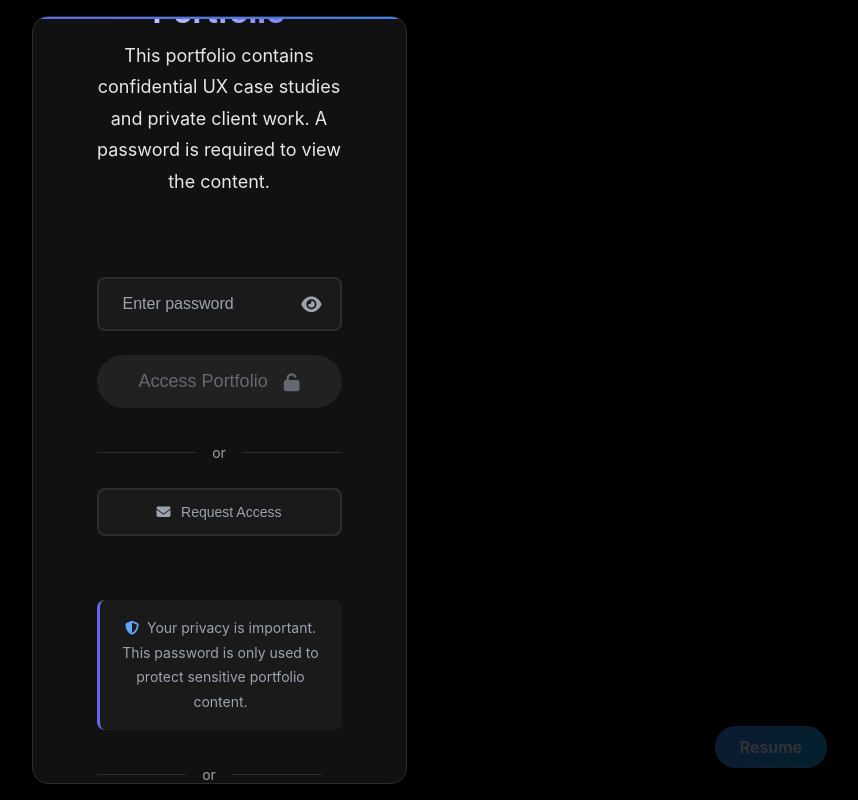
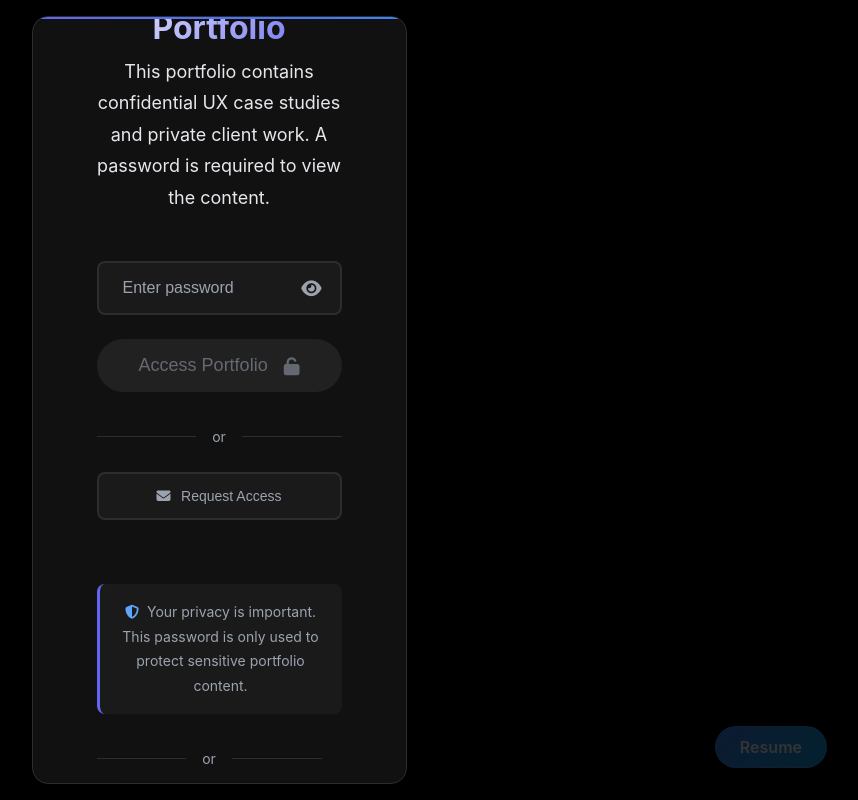
Before and after one commit to serenerain1998/macv6, a website: page index.html in a window 1280 px wide. Shown: the whole page, without its empty margins (421-1279 px from the left). Drawn offline with nearby package versions, Linux system fonts and the light colour scheme.

Commit message:
new resume

```diff
--- a/css/styles.scss
+++ b/css/styles.scss
@@ -396,8 +396,6 @@ img {
   }
 
   .modal-header {
-    margin-bottom: spacing(xl);
-
     .lock-icon {
       width: 64px;
       height: 64px;
```
Also changed, not shown: css/main.css, 1 other file.
